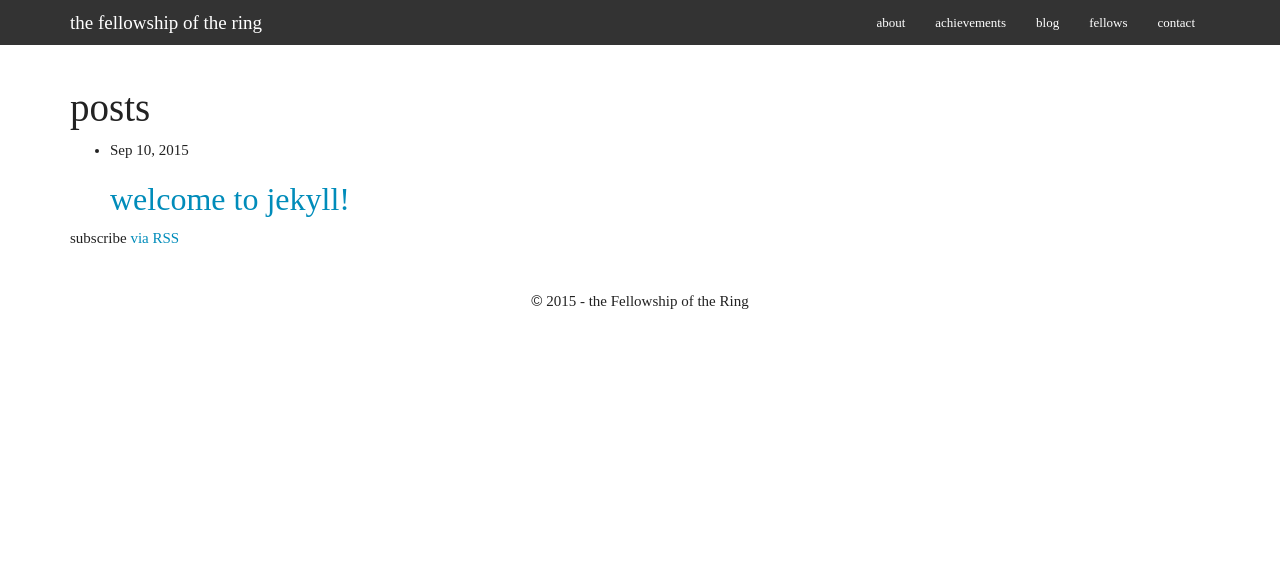
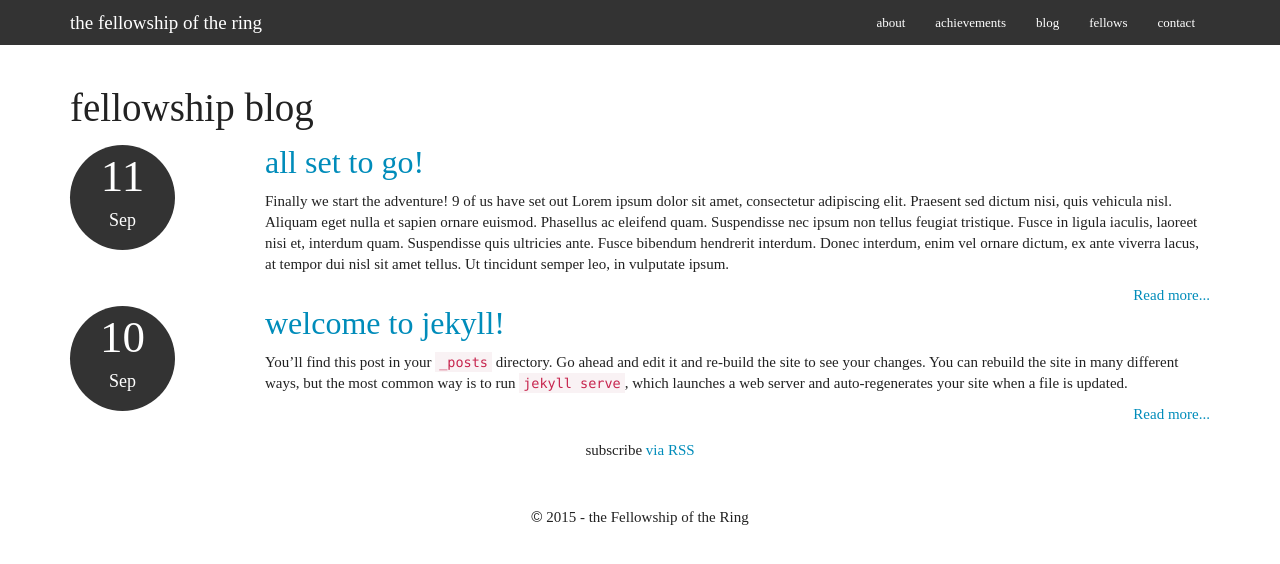
Before and after one commit to TejaswiR/lotr, a Jekyll site: the page built from blog.html, in a window 1280 px wide. Shown: the top 564 px of the page. Built offline with Jekyll 4.4.1, drawn with Linux system fonts in a browser that asks for light colours; some web fonts are replaced.

Commit message:
blog page

```diff
--- a/_layouts/post.html
+++ b/_layouts/post.html
@@ -1,5 +1,5 @@
 ---
-layout: default
+layout: page
 ---
 <div class="post">
 
--- /dev/null
+++ b/_posts/2015-09-11-all-set-to-go.html
@@ -0,0 +1,18 @@
+---
+layout: post
+title:  "All Set to Go!"
+date:   2015-09-11 13:22:45
+categories: adventure happy
+---
+
+<p>
+  Finally we start the adventure! 9 of us have set out Lorem ipsum dolor sit amet, consectetur adipiscing elit. Praesent sed dictum nisi, quis vehicula nisl. Aliquam eget nulla et sapien ornare euismod. Phasellus ac eleifend quam. Suspendisse nec ipsum non tellus feugiat tristique. Fusce in ligula iaculis, laoreet nisi et, interdum quam. Suspendisse quis ultricies ante. Fusce bibendum hendrerit interdum. Donec interdum, enim vel ornare dictum, ex ante viverra lacus, at tempor dui nisl sit amet tellus. Ut tincidunt semper leo, in vulputate ipsum.
+</p>
+
+<p>
+ Finally we start the adventure! 9 of us have set out Lorem ipsum dolor sit amet, consectetur adipiscing elit. Praesent sed dictum nisi, quis vehicula nisl. Aliquam eget nulla et sapien ornare euismod. Phasellus ac eleifend quam. Suspendisse nec ipsum non tellus feugiat tristique. Fusce in ligula iaculis, laoreet nisi et, interdum quam. Suspendisse quis ultricies ante. Fusce bibendum hendrerit interdum. Donec interdum, enim vel ornare dictum, ex ante viverra lacus, at tempor dui nisl sit amet tellus. Ut tincidunt semper leo, in vulputate ipsum.
+</p>
+
+<p>
+ Finally we start the adventure! 9 of us have set out Lorem ipsum dolor sit amet, consectetur adipiscing elit. Praesent sed dictum nisi, quis vehicula nisl. Aliquam eget nulla et sapien ornare euismod. Phasellus ac eleifend quam. Suspendisse nec ipsum non tellus feugiat tristique. Fusce in ligula iaculis, laoreet nisi et, interdum quam. Suspendisse quis ultricies ante. Fusce bibendum hendrerit interdum. Donec interdum, enim vel ornare dictum, ex ante viverra lacus, at tempor dui nisl sit amet tellus. Ut tincidunt semper leo, in vulputate ipsum.
+</p>
--- /dev/null
+++ b/_sass/_blog.scss
@@ -0,0 +1,30 @@
+#blog{
+  #posts{
+    margin-top: 1em;
+    .post{
+      h2{
+        margin-top: 0;
+      }
+
+      .date-box{
+        text-align: center;
+        background-color: #333;
+        width: 7em;
+        height: 7em;
+        border-radius: 50%;
+        color: #fff;
+
+        .date{
+          font-size: 3em;
+        }
+        .month{
+          font-size: 1.2em;
+        }
+      }
+    }
+  }
+.subscribe{
+    text-align: center;
+    margin: 1em 0;
+  }
+}
--- a/blog.html
+++ b/blog.html
@@ -1,26 +1,35 @@
 ---
 layout: page
 title: blog
-permalink: /Blog/
+permalink: /blog/
 position: 3
 ---
+<div id="blog">
 
-<div class="home">
+  <h1>Fellowship Blog</h1>
 
-  <h1 class="page-heading">Posts</h1>
-
-  <ul class="post-list">
+  <section id="posts" class="conatiner-fluid">
     {% for post in site.posts %}
-      <li>
-        <span class="post-meta">{{ post.date | date: "%b %-d, %Y" }}</span>
-
+    <article class="post row">
+      <div class="col-sm-2 hidden-xs">
+        <div class="date-box">
+          <div class="date">
+            {{ post.date | date: "%-d" }}</div>
+            <div class="month">
+              {{ post.date | date: "%b" }}</div>
+            </div>
+          </div>
+          <div class="col-sm-10">
             <h2>
               <a class="post-link" href="{{ post.url | prepend: site.baseurl }}">{{ post.title }}</a>
             </h2>
-      </li>
+            <p>{{post.excerpt}}</p>
+            <a href="{{ post.url | prepend: site.baseurl }}" class="pull-right">Read more...</a>
+          </div>
+        </article>
         {% endfor %}
-  </ul>
-
+      </section>
+      <div class="subscribe">
         <p class="rss-subscribe">subscribe <a href="{{ "/feed.xml" | prepend: site.baseurl }}">via RSS</a></p>
-
       </div>
+    </div>
--- a/css/main.scss
+++ b/css/main.scss
@@ -12,5 +12,6 @@
         "theme",
         "common",
         "land",
-        "about"
+        "about",
+        "blog"
 ;
```
Lines whose indentation alone changed are shown as unchanged.
